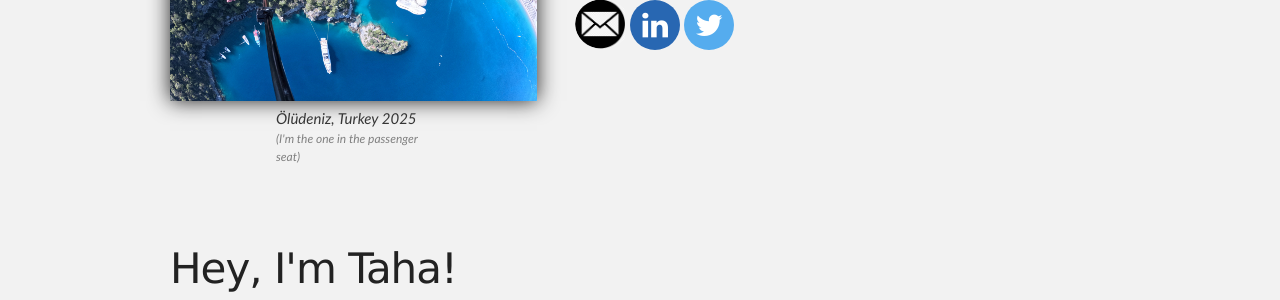
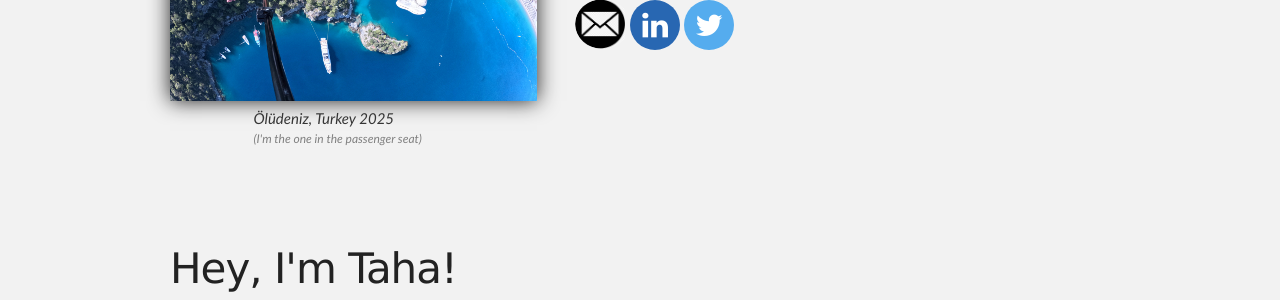
Before and after one commit to TahaTobaili/tahatobaili.github.io, a Jekyll site: the page built from index.html, in a window 1280 px wide. Shown: the part 338-638 px from the top of the page. Built offline with Jekyll 4.4.1, drawn with Linux system fonts in a browser that asks for light colours.

Commit message:
Increase profile picture width to 200px

```diff
--- a/assets/css/style.scss
+++ b/assets/css/style.scss
@@ -111,7 +111,7 @@
 }
 
 .profile-pic span{
-    width: 155px;
+    width: 200px;
     display: block;
     margin: 0 auto;
     font-size: 15px;
```
